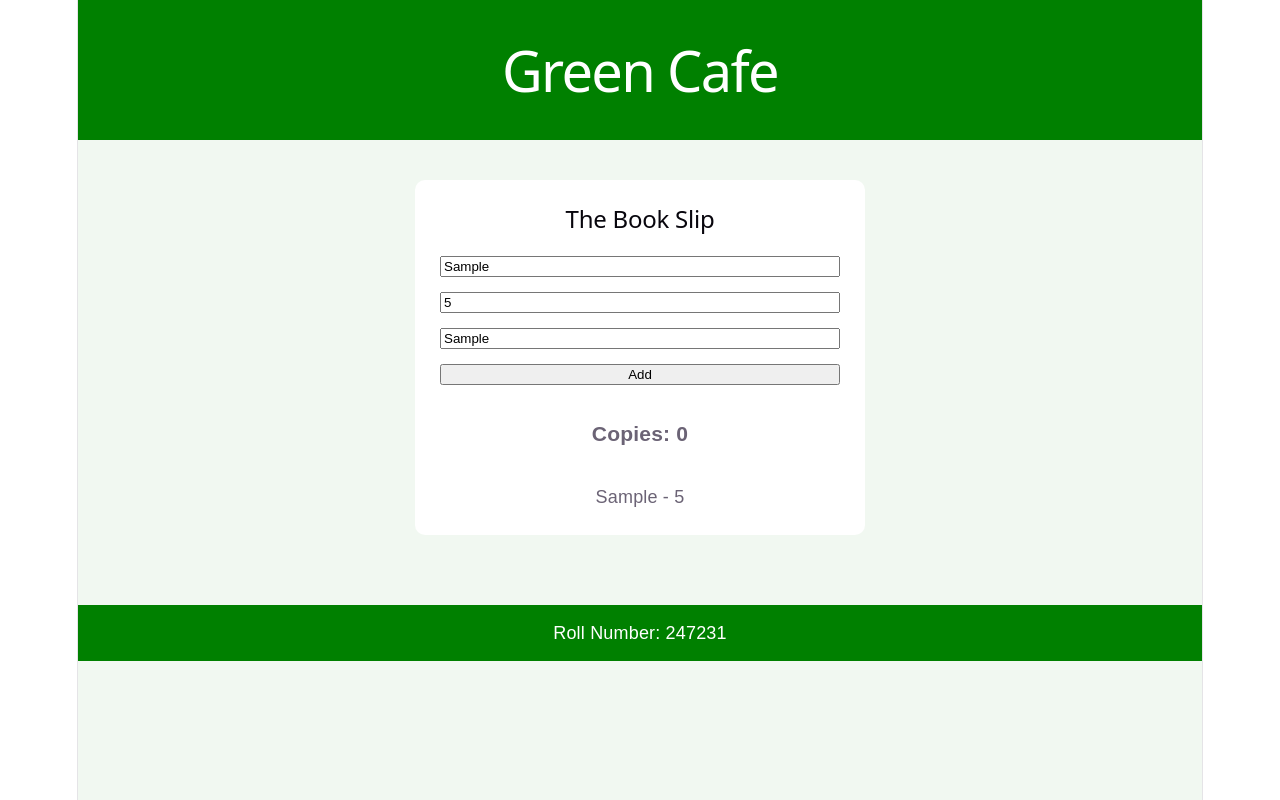
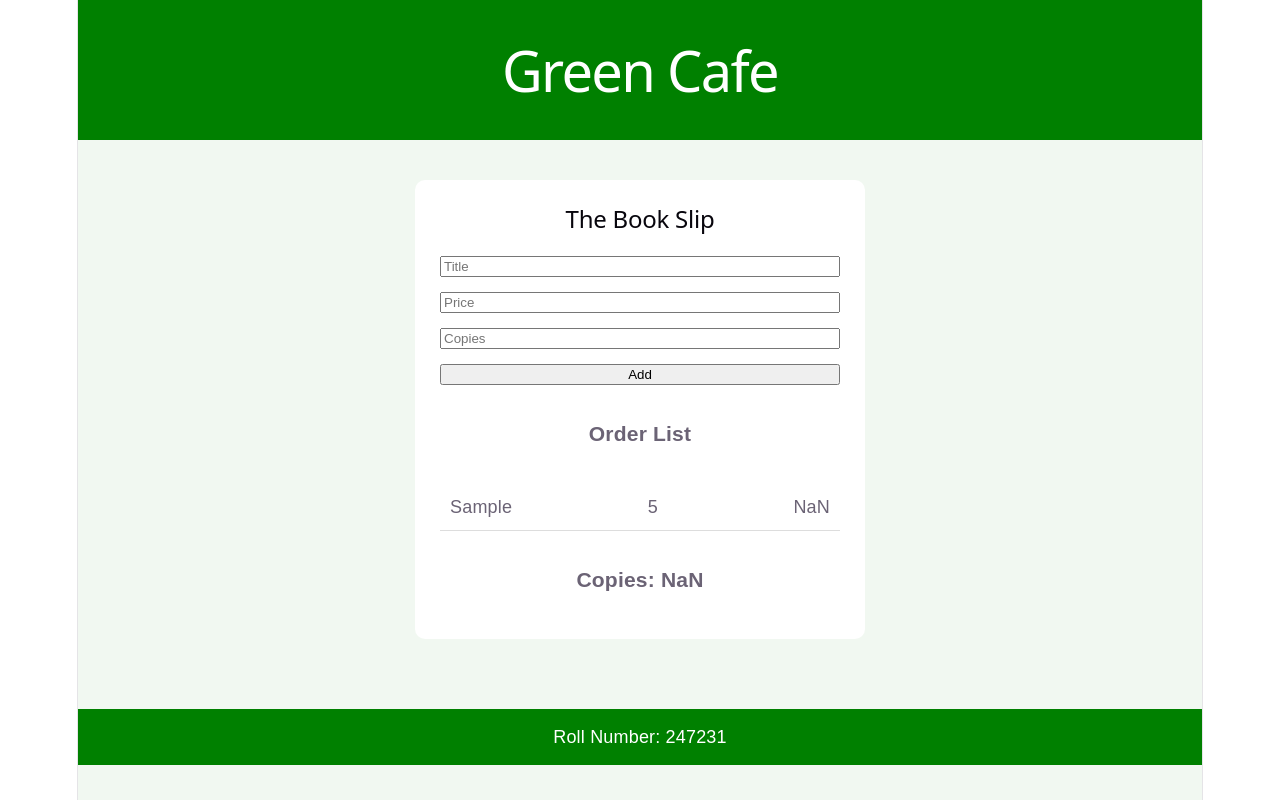
Before and after one commit to DawoodFarid/f24a-247231-lab8, a React (Vite) app: page / in a window 1280 px wide. Both pictures are taken after typing "Sample", "5", "Sample" into the empty fields and a click on the button "Add". Built offline with nearby package versions, Linux system fonts and the light colour scheme.

Commit message:
1 The book slip — Add

```diff
--- a/src/App.jsx
+++ b/src/App.jsx
@@ -5,6 +5,27 @@ function Slip() {
     const [title, setTitle] = useState("");
     const [price, setPrice] = useState("");
     const [copies, setCopies] = useState("");
+    const [list, setList] = useState([]);
+    const [totalCopies, setTotalCopies] = useState(0);
+
+    function addItem() {
+        if (title.trim() === "" || price.trim() === "" || copies.trim() === "") {
+            return;
+        }
+
+        const newItem = {
+            title: title,
+            price: price,
+            copies: Number(copies)
+        };
+
+        setList([...list, newItem]);
+        setTotalCopies(totalCopies + Number(copies));
+
+        setTitle("");
+        setPrice("");
+        setCopies("");
+    }
 
     return (
         <div style={styles.slip}>
@@ -31,11 +52,19 @@ function Slip() {
                 onChange={(e) => setCopies(e.target.value)}
             />
 
-            <button>Add</button>
+            <button onClick={addItem}>Add</button>
 
-            <h3>Copies: 0</h3>
+            <h3>Order List</h3>
 
-            <p>{title && price ? `${title} - ${price}` : ""}</p>
+            {list.map((item, index) => (
+                <div style={styles.item} key={index}>
+                    <span>{item.title}</span>
+                    <span>{item.price}</span>
+                    <span>{item.copies}</span>
+                </div>
+            ))}
+
+            <h3>Copies: {totalCopies}</h3>
         </div>
     );
 }
@@ -82,6 +111,12 @@ const styles = {
         backgroundColor: "white",
         borderRadius: "10px"
     },
+    item: {
+        display: "flex",
+        justifyContent: "space-between",
+        padding: "10px",
+        borderBottom: "1px solid #ddd"
+    },
     footer: {
         backgroundColor: "green",
         color: "white",
```
